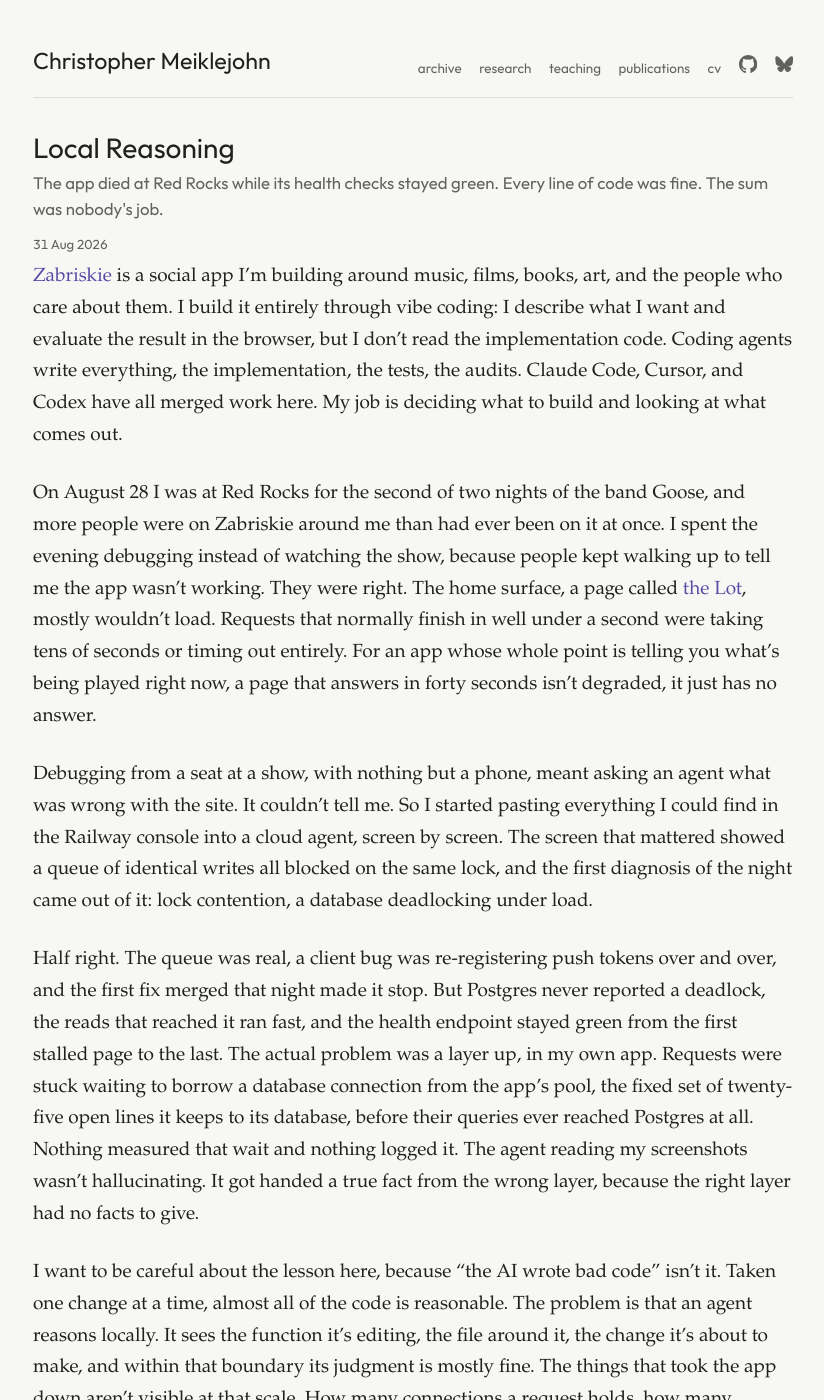
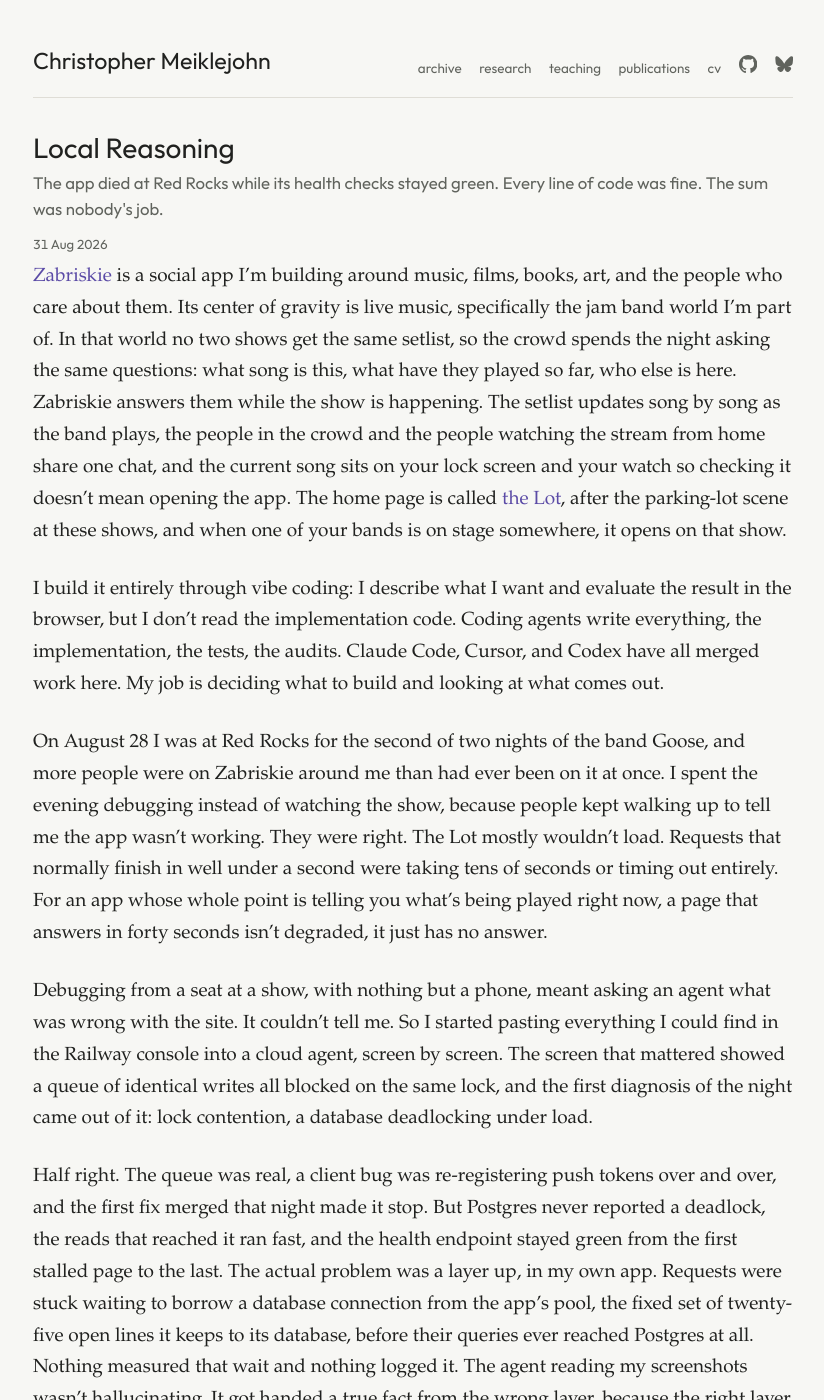
Before and after one commit to cmeiklejohn/cmeiklejohn.github.io, a Jekyll site: the page built from _posts/2026-08-31-local-reasoning.markdown, in a window 1280 px wide and 1400 px high. Shown: the whole window, without its empty margins (227-1051 px from the left). Built offline with Jekyll 4.4.1, drawn with Linux system fonts in a browser that asks for light colours.

Commit message:
Describe Zabriskie's live-show job in the opening
The opening named the app but never said what it does at a show or why
a crowd would be on it, so the Red Rocks paragraph landed without
context. Add the live-show description (nightly setlists, the shared
chat with couch tour, the current song on lock screen and watch) and
introduce the Lot up front instead of mid-outage.

Co-Authored-By: Claude Fable 5 <noreply@anthropic.com>
Claude-Session: https://claude.ai/code/session_019vFuBZdgpzgR918wB4NgYd

```diff
--- a/_posts/2026-08-31-local-reasoning.markdown
+++ b/_posts/2026-08-31-local-reasoning.markdown
@@ -7,9 +7,11 @@ group: ai
 categories: ai zabriskie agents reliability performance distributed
 ---
 
-[Zabriskie](https://zabriskie.app/) is a social app I'm building around music, films, books, art, and the people who care about them. I build it entirely through vibe coding: I describe what I want and evaluate the result in the browser, but I don't read the implementation code. Coding agents write everything, the implementation, the tests, the audits. Claude Code, Cursor, and Codex have all merged work here. My job is deciding what to build and looking at what comes out.
+[Zabriskie](https://zabriskie.app/) is a social app I'm building around music, films, books, art, and the people who care about them. Its center of gravity is live music, specifically the jam band world I'm part of. In that world no two shows get the same setlist, so the crowd spends the night asking the same questions: what song is this, what have they played so far, who else is here. Zabriskie answers them while the show is happening. The setlist updates song by song as the band plays, the people in the crowd and the people watching the stream from home share one chat, and the current song sits on your lock screen and your watch so checking it doesn't mean opening the app. The home page is called [the Lot](https://zabriskie.app/v2/lot), after the parking-lot scene at these shows, and when one of your bands is on stage somewhere, it opens on that show.
 
-On August 28 I was at Red Rocks for the second of two nights of the band Goose, and more people were on Zabriskie around me than had ever been on it at once. I spent the evening debugging instead of watching the show, because people kept walking up to tell me the app wasn't working. They were right. The home surface, a page called [the Lot](https://zabriskie.app/v2/lot), mostly wouldn't load. Requests that normally finish in well under a second were taking tens of seconds or timing out entirely. For an app whose whole point is telling you what's being played right now, a page that answers in forty seconds isn't degraded, it just has no answer.
+I build it entirely through vibe coding: I describe what I want and evaluate the result in the browser, but I don't read the implementation code. Coding agents write everything, the implementation, the tests, the audits. Claude Code, Cursor, and Codex have all merged work here. My job is deciding what to build and looking at what comes out.
+
+On August 28 I was at Red Rocks for the second of two nights of the band Goose, and more people were on Zabriskie around me than had ever been on it at once. I spent the evening debugging instead of watching the show, because people kept walking up to tell me the app wasn't working. They were right. The Lot mostly wouldn't load. Requests that normally finish in well under a second were taking tens of seconds or timing out entirely. For an app whose whole point is telling you what's being played right now, a page that answers in forty seconds isn't degraded, it just has no answer.
 
 Debugging from a seat at a show, with nothing but a phone, meant asking an agent what was wrong with the site. It couldn't tell me. So I started pasting everything I could find in the Railway console into a cloud agent, screen by screen. The screen that mattered showed a queue of identical writes all blocked on the same lock, and the first diagnosis of the night came out of it: lock contention, a database deadlocking under load.
 
```
